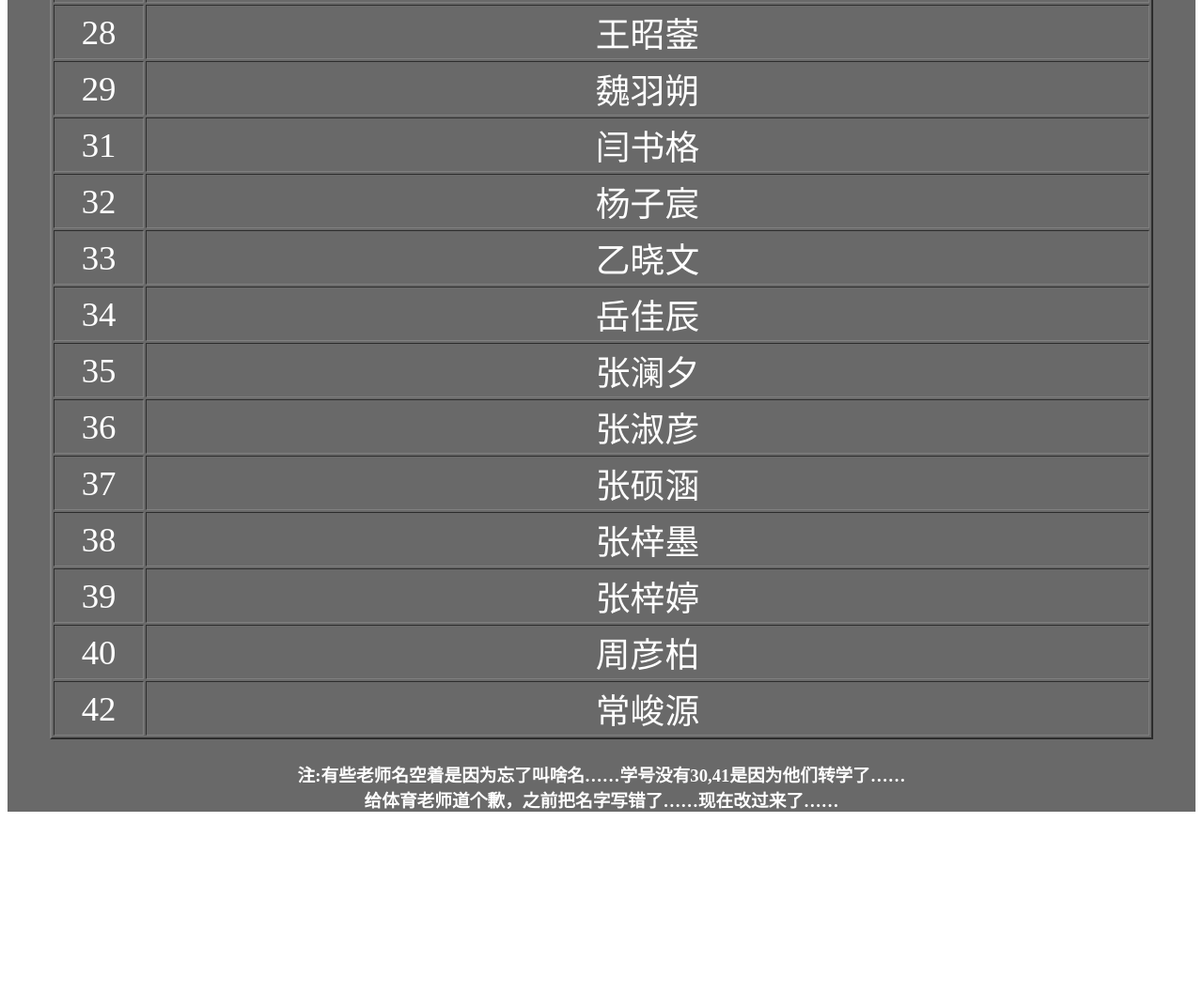
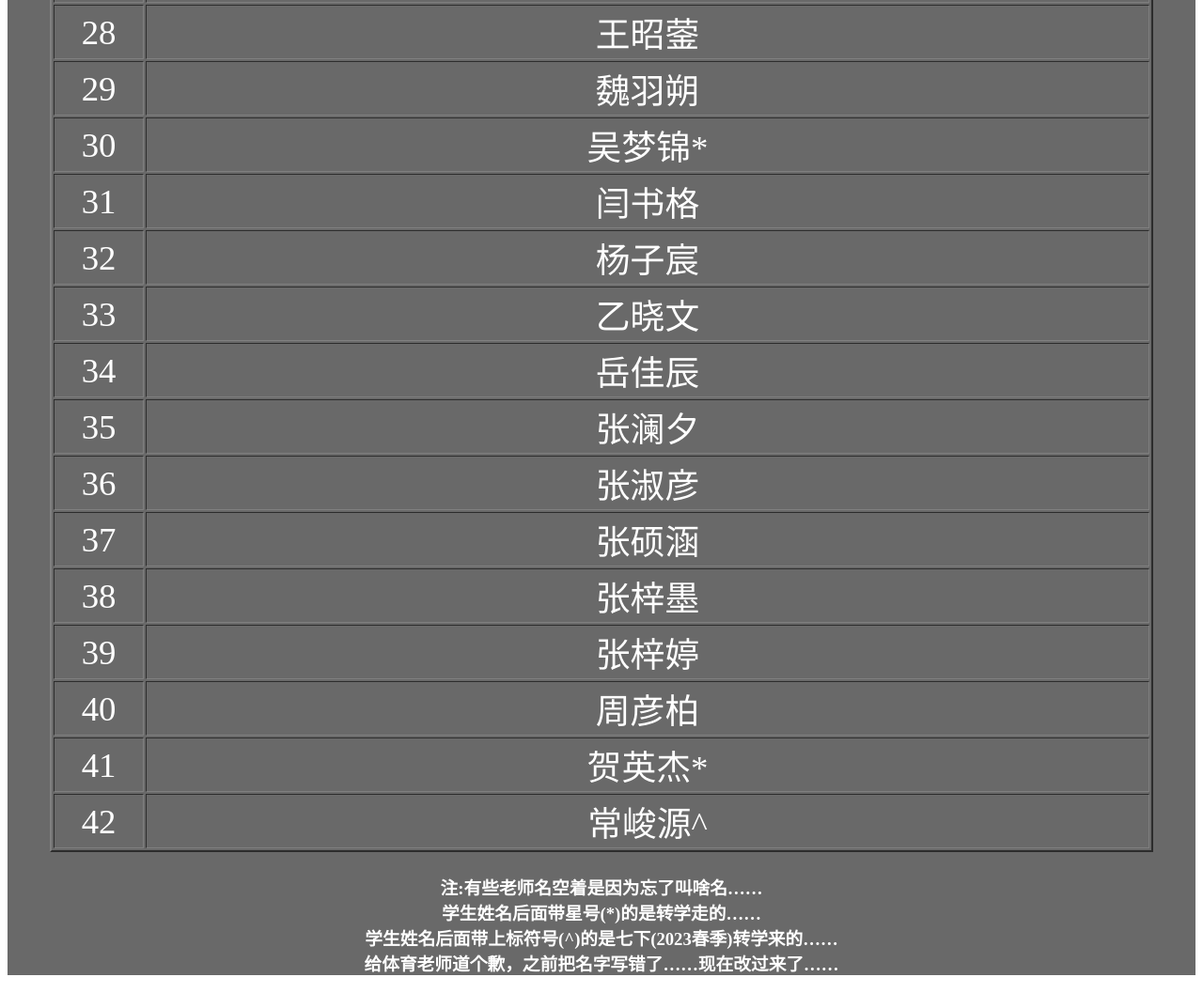
Before and after one commit to season-longsir/season-longsir.github.io, a plain HTML site: page yazhi.html in a window 1280 px wide. Shown: the part 3300-4357 px from the top of the page at 94% size. Before the commit the page ends 4183 px from the top, so only its background shows below. Drawn offline with Linux system fonts and the light colour scheme.

Commit message:
Update yazhi.html

```diff
--- a/yazhi.html
+++ b/yazhi.html
@@ -256,6 +256,10 @@
                         <td>魏羽朔</td>
                     </tr>
                     <tr>
+                        <td>30</td>
+                        <td>吴梦锦*</td>
+                    </tr>
+                    <tr>
                         <td>31</td>
                         <td>闫书格</td>
                     </tr>
@@ -296,13 +300,19 @@
                         <td>周彦柏</td>
                     </tr>
                     <tr>
+                        <td>41</td>
+                        <td>贺英杰*</td>
+                    </tr>
+                    <tr>
                         <td>42</td>
-                        <td>常峻源</td>
+                        <td>常峻源^</td>
                     </tr>
                 </table>
             </div>
             <h3 style="text-align: center;">
-                注:有些老师名空着是因为忘了叫啥名……学号没有30,41是因为他们转学了……<br>
+                注:有些老师名空着是因为忘了叫啥名……<br>
+                学生姓名后面带星号(*)的是转学走的……<br>
+                学生姓名后面带上标符号(^)的是七下(2023春季)转学来的……<br>
                 给体育老师道个歉，之前把名字写错了……现在改过来了……
             </h3>
         </div>
```
